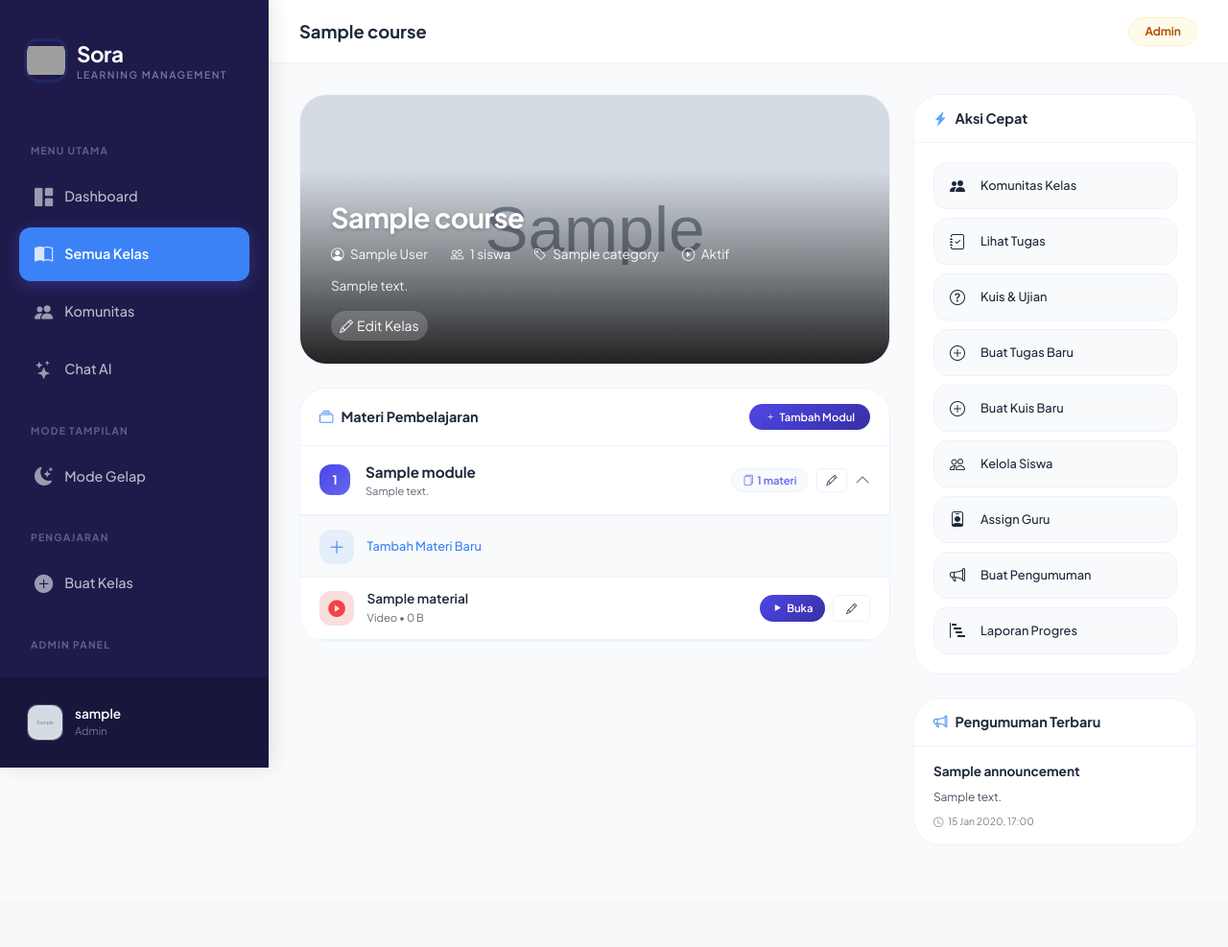
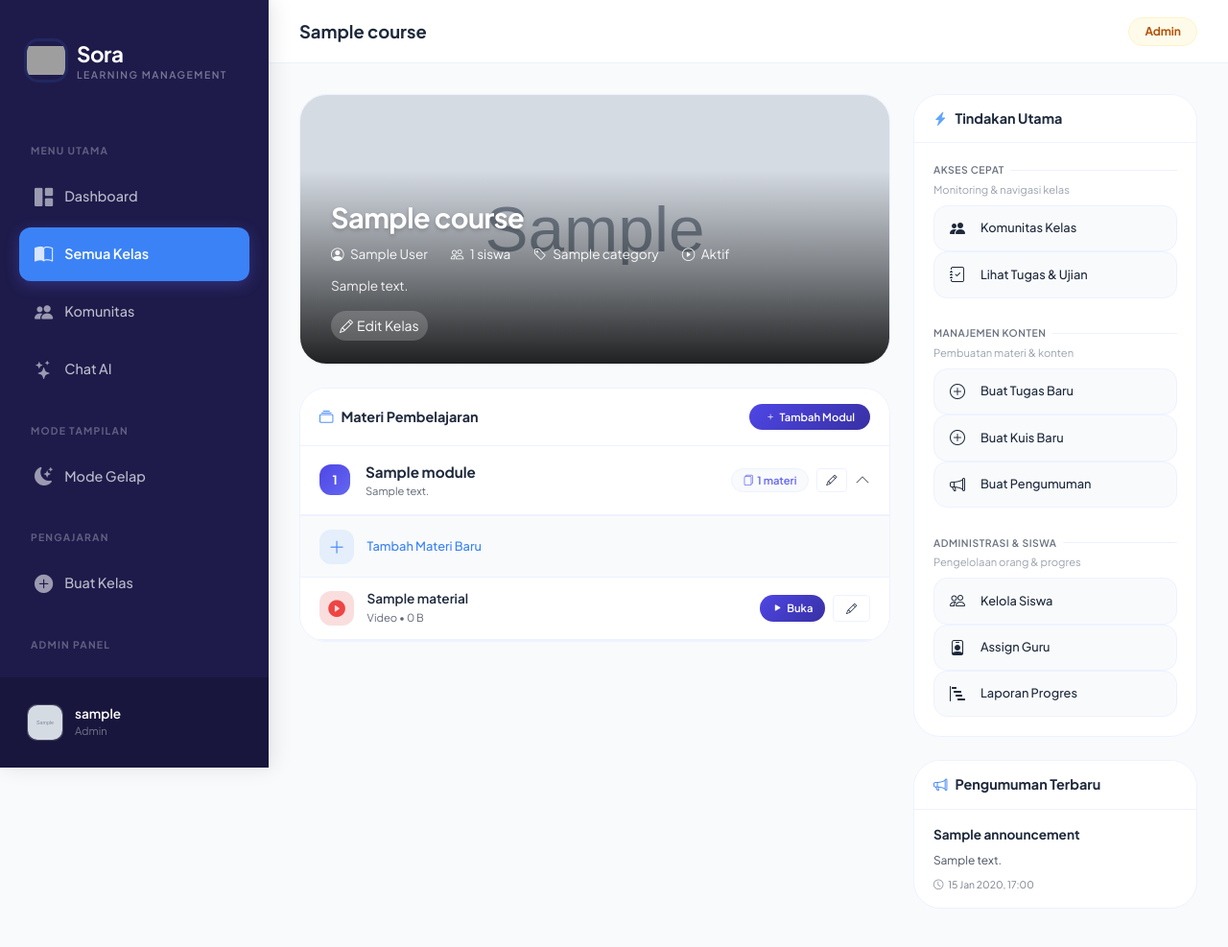
Before and after one commit to Soralith/Sora-LMS, a Django app: a page that uses templates/courses/course_detail.html in a window 1280 px wide. Shown: the top 987 px of the page at 96% size. Before the commit the page ends 862 px from the top, so only its background shows below. Run offline with Django 4.2, Linux system fonts and the light colour scheme; a user stored in the database is signed in; tables that the repository leaves empty hold one stand-in row (values such as "Sample post"); grey boxes marked "Sample" are stand-in pictures; some libraries are stand-ins or nearby versions; grey boxes are pictures that could not be loaded.

Commit message:
restructure quick actions on course detail page

```diff
--- a/templates/courses/course_detail.html
+++ b/templates/courses/course_detail.html
@@ -262,6 +262,35 @@
     .quick-action-grid {
         display: grid;
         gap: 0.6rem;
+    }
+    .quick-action-section {
+        margin-bottom: 1.2rem;
+    }
+    .quick-action-section:last-child {
+        margin-bottom: 0;
+    }
+    .quick-action-section-label {
+        font-size: 0.65rem;
+        font-weight: 600;
+        text-transform: uppercase;
+        letter-spacing: 0.05em;
+        color: #6b7280;
+        margin-bottom: 0.5rem;
+        display: flex;
+        align-items: center;
+        gap: 0.4rem;
+    }
+    .quick-action-section-label::after {
+        content: '';
+        flex: 1;
+        height: 1px;
+        background: var(--sora-border);
+    }
+    .quick-action-section-desc {
+        font-size: 0.7rem;
+        color: #9ca3af;
+        margin-top: -0.25rem;
+        margin-bottom: 0.5rem;
     }
     .quick-action-btn {
         display: flex;
@@ -565,23 +594,29 @@
         {% if is_enrolled or is_teacher or user.is_admin %}
         <div class="sidebar-card">
             <div class="sidebar-header">
-                <h6><i class="bi bi-lightning-charge-fill" style="color: #f59e0b;"></i>Aksi Cepat</h6>
+                <h6><i class="bi bi-lightning-charge-fill" style="color: #f59e0b;"></i>Tindakan Utama</h6>
             </div>
             <div class="sidebar-body">
                 <div class="quick-action-grid">
+                    <!-- Akses Cepat (Navigational) - Always visible for enrolled users -->
+                    <div class="quick-action-section">
+                        <div class="quick-action-section-label">Akses Cepat</div>
+                        <div class="quick-action-section-desc">Monitoring & navigasi kelas</div>
                         <a href="{% url 'courses:course_community' course.slug %}" class="quick-action-btn">
                             <i class="bi bi-people-fill"></i>
                             <span>Komunitas Kelas</span>
                         </a>
                         <a href="{% url 'assignments:assignment_list' course_slug=course.slug %}" class="quick-action-btn">
                             <i class="bi bi-journal-check"></i>
-                        <span>Lihat Tugas</span>
+                            <span>Lihat Tugas & Ujian</span>
                         </a>
-                    <a href="{% url 'quizzes:quiz_list' course_slug=course.slug %}" class="quick-action-btn">
-                        <i class="bi bi-question-circle"></i>
-                        <span>Kuis & Ujian</span>
-                    </a>
+                    </div>
+
+                    <!-- Manajemen Konten (Primary) - Teacher/Admin only -->
                     {% if is_teacher or user.is_admin %}
+                    <div class="quick-action-section">
+                        <div class="quick-action-section-label">Manajemen Konten</div>
+                        <div class="quick-action-section-desc">Pembuatan materi & konten</div>
                         <a href="{% url 'assignments:assignment_create' course_slug=course.slug %}" class="quick-action-btn">
                             <i class="bi bi-plus-circle"></i>
                             <span>Buat Tugas Baru</span>
@@ -590,6 +625,18 @@
                             <i class="bi bi-plus-circle"></i>
                             <span>Buat Kuis Baru</span>
                         </a>
+                        <a href="{% url 'courses:announcement_create' slug=course.slug %}" class="quick-action-btn">
+                            <i class="bi bi-megaphone"></i>
+                            <span>Buat Pengumuman</span>
+                        </a>
+                    </div>
+                    {% endif %}
+
+                    <!-- Administrasi & Siswa (Secondary) - Teacher/Admin only -->
+                    {% if is_teacher or user.is_admin %}
+                    <div class="quick-action-section">
+                        <div class="quick-action-section-label">Administrasi & Siswa</div>
+                        <div class="quick-action-section-desc">Pengelolaan orang & progres</div>
                         <a href="{% url 'courses:manage_enrollments' slug=course.slug %}" class="quick-action-btn">
                             <i class="bi bi-people"></i>
                             <span>Kelola Siswa</span>
@@ -600,14 +647,11 @@
                             <span>Assign Guru</span>
                         </a>
                         {% endif %}
-                    <a href="{% url 'courses:announcement_create' slug=course.slug %}" class="quick-action-btn">
-                        <i class="bi bi-megaphone"></i>
-                        <span>Buat Pengumuman</span>
-                    </a>
                         <a href="{% url 'dashboard:progress_report' course_slug=course.slug %}" class="quick-action-btn">
                             <i class="bi bi-bar-chart-steps"></i>
                             <span>Laporan Progres</span>
                         </a>
+                    </div>
                     {% endif %}
                 </div>
             </div>
```
Lines whose indentation alone changed are shown as unchanged.
